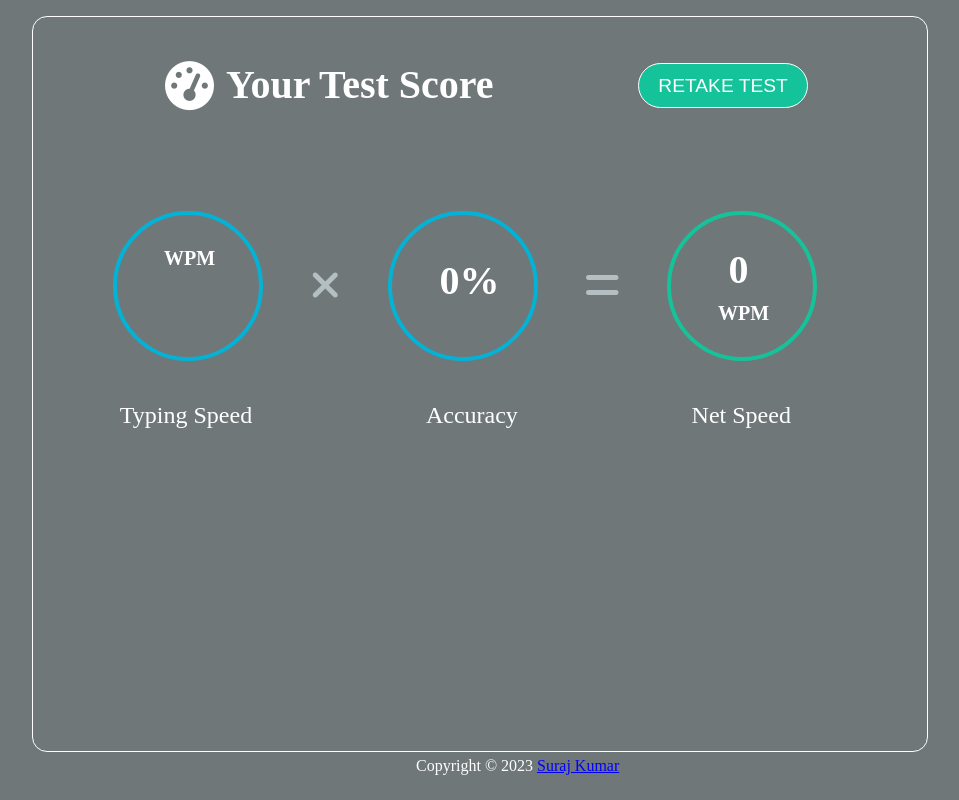
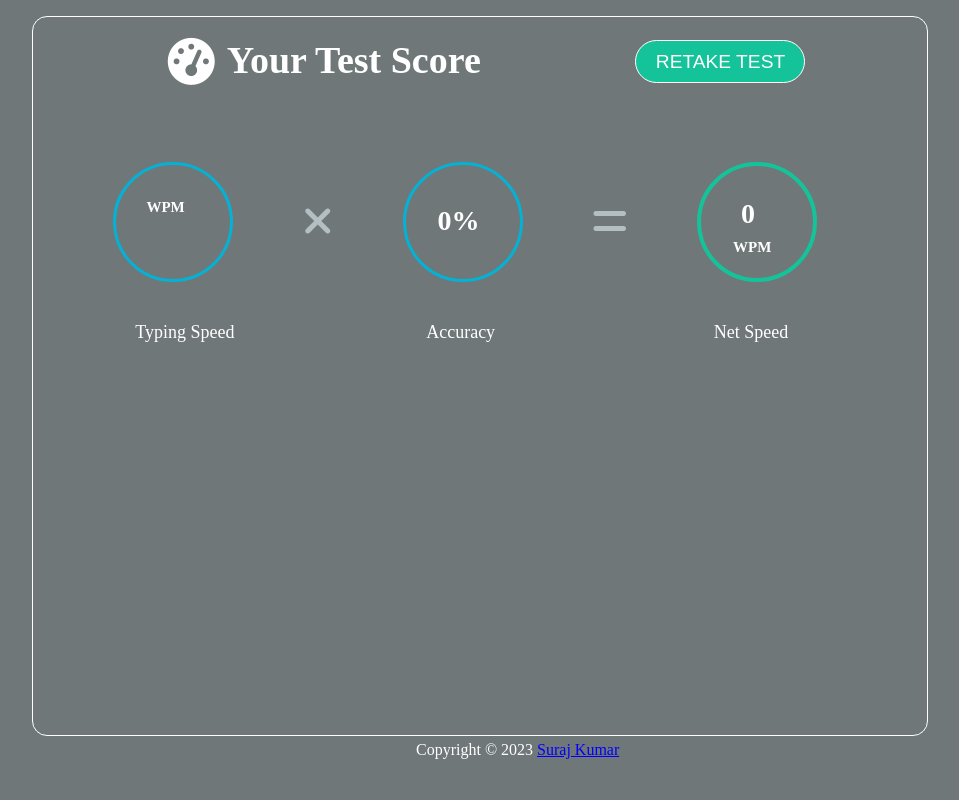
Before and after one commit to surajkumar10n/TypingTest, a plain HTML site: page ResultPage.html in a window 1280 px wide. Shown: the whole page, without its empty margins (128-1087 px from the left). Drawn offline with nearby package versions, Linux system fonts and the light colour scheme.

Commit message:
some modification

```diff
--- a/ResultPage.html
+++ b/ResultPage.html
@@ -7,6 +7,8 @@
       rel="stylesheet"
       href="https://cdnjs.cloudflare.com/ajax/libs/font-awesome/6.4.2/css/all.min.css"
     />
+    <script src="https://cdnjs.cloudflare.com/ajax/libs/Chart.js/3.7.0/chart.min.js"></script>
+
     <title>Result</title>
     <style>
       @import url("https://fonts.googleapis.com/css2?family=Fira+Sans&family=Poppins:ital,wght@0,200;0,300;0,400;1,200;1,300&display=swap");
@@ -21,7 +23,7 @@
         background-color: #707779;
       }
       .main-box {
-        height: 92vh;
+        height: 90vh;
         width: 70%;
         background-color: #707779;
         margin-top: 1rem;
@@ -30,7 +32,7 @@
         border-radius: 15px;
       }
       .upper-part {
-        height: 10%;
+        height: 8%;
         width: 80%;
         display: flex;
         justify-content: space-around;
@@ -38,21 +40,21 @@
         background-color: #707779;
         /* border: 1px solid white; */
         margin-left: 6rem;
-        margin-top: 2rem;
+        margin-top: 1rem;
       }
       .icon {
         display: flex;
       }
       .icon i {
-        font-size: 49px;
+        font-size: 47px;
         color: white;
       }
       .icon h3 {
-        font-size: 40px;
+        font-size: 38px;
         color: white;
       }
       .button button {
-        height: 45px;
+        height: 43px;
         width: 170px;
         font-size: larger;
         background-color: #15c39a;
@@ -64,7 +66,7 @@
       .circles {
         height: 25vh;
         width: 55vw;
-        margin-top: 4rem;
+        margin-top: 2rem;
         margin-left: 5rem;
         /* background-color: yellow; */
         display: flex;
@@ -74,45 +76,45 @@
       .first,
       .second,
       .third {
-        height: 150px;
-        width: 150px;
+        height: 120px;
+        width: 120px;
         border-radius: 50%;
         color: blue;
-        border: 4px solid #04b2d5;
+        border: 3px solid #04b2d5;
       }
       .third {
         border: 4px solid #15c39a;
       }
       .first p {
-        font-size: 40px;
-        font-weight: 700;
+        font-size: 28px;
+        font-weight: 600;
         color: white;
-        margin-left: 3.5rem;
+        margin-left: 2.6rem;
+        margin-top: 2.1rem;
+      }
+      .first p:nth-child(2) {
+        font-size: 15px;
+        margin-top: 9px;
+        margin-left: 1.9rem;
+      }
+      .second p {
+        font-size: 28px;
+        font-weight: 600;
+        color: white;
+        margin-left: 2rem;
+        margin-top: 2.5rem;
+      }
+      .third p {
+        font-size: 28px;
+        font-weight: 600;
+        color: white;
+        margin-left: 2.5rem;
         margin-top: 2rem;
       }
-      .first p:nth-child(2) {
-        font-size: 20px;
+      .third p:nth-child(2) {
+        font-size: 15px;
         margin-top: 9px;
-        margin-left: 47px;
-      }
-      .second p {
-        font-size: 40px;
-        font-weight: 700;
-        color: white;
-        margin-left: 3rem;
-        margin-top: 2.6rem;
-      }
-      .third p {
-        font-size: 40px;
-        font-weight: 700;
-        color: white;
-        margin-left: 3.6rem;
-        margin-top: 1.9rem;
-      }
-      .third p:nth-child(2) {
-        font-size: 20px;
-        margin-top: 9px;
-        margin-left: 47px;
+        margin-left: 2rem;
       }
       .multiply {
         font-size: 40px;
@@ -124,21 +126,40 @@
       }
       .heading {
         width: 66vw;
-        height: 10vh;
+        height: 8vh;
         display: flex;
         justify-content: space-around;
-        font-size: x-large;
+        font-size: large;
         /* color:#04B2D5; */
-        margin-top: 1rem;
+        margin-left: 0.4rem;
         color: white;
+        /* background-color: yellow; */
+      }
+      .heading p:nth-child(2) {
+        /* margin-left: 11vw; */
+      }
+      .chart {
+        border: 1px solid white;
+        height: 223px;
+        width: 500px;
+        margin-left: 10vw;
+        /* background-color: yellow; */
+        border-top-left-radius: 10px;
+        border-top-right-radius: 10px;
+        padding: 10px;
+      }
+      #mychart {
+        height: 250px;
+        width: 300px;
+        /* background-color: blue; */
       }
       .copyright {
         color: white;
         margin-top: 5px;
         margin-left: 34rem;
       }
-      .copyright span{
-        color: blue ;
+      .copyright span {
+        color: blue;
       }
     </style>
   </head>
@@ -152,9 +173,7 @@
         </div>
         <div class="text"></div>
         <div class="button">
-          <a href="Index.html"
-            ><button>RETAKE TEST</button></a
-          >
+          <a href="Index.html"><button>RETAKE TEST</button></a>
           <!-- <button>RETAKE TEST</button> -->
         </div>
       </div>
@@ -180,17 +199,28 @@
       <div class="heading">
         <p>Typing Speed</p>
         <p>Accuracy</p>
-        <p>Net Speed</p>
+        <p>&nbsp; &nbsp; &nbsp;&nbsp;Net Speed</p>
       </div>
+      <!-- <div class="chart">
+        <canvas id="mychart"> </canvas>
+      </div> -->
     </div>
     <div class="copyright">
-      <p>Copyright &copy; 2023 <a href="https://www.linkedin.com/in/suraj-kumar-8b8237183/"><span>Suraj Kumar</span></a></p>
+      <p>
+        Copyright &copy; 2023
+        <a href="https://www.linkedin.com/in/suraj-kumar-8b8237183/"
+          ><span>Suraj Kumar</span></a
+        >
+      </p>
     </div>
   </body>
   <script>
+
+
     var firstCircle = document.querySelector(".first");
     var firstP = firstCircle.querySelector("p");
     firstP.innerHTML = localStorage.getItem("wpm");
+    let wpm=localStorage.getItem("wpm")
 
     var secondCircle = document.querySelector(".second");
     var secondP = secondCircle.querySelector("p");
@@ -199,6 +229,47 @@
     var thirdCircle = document.querySelector(".third");
     var thirdP = thirdCircle.querySelector("p");
     thirdP.innerHTML = Math.round(localStorage.getItem("NetSpeed"));
+
+    let mychart = document.getElementById("mychart").getContext("2d");
+
+    let speedchart = new Chart(mychart, {
+      type: "bar", //bar, horizontalbAr,pie,line,goughnut,radar
+      data: {
+        labels: ["gaya","patna"],
+        datasets: [
+          {
+            label: "",
+            data: [wpm,30],
+            backgroundColor: "aqua",
+            borderWidth: 2,
+            borderColor: "grey",
+            hoverBorderWidth: 2,
+            hoverBorderColor: "black",
+          },
+        ],
+      },
+      options: {
+        title: {
+          display: true,
+          text: "",
+        },
+        legend: {
+          display: false,
+          position: "hidden",
+        },
+        layout: {
+          padding: {
+            left: 50,
+            right: 0,
+            bottom: 0,
+            top: 0,
+          },
+        },
+        tooltips: {
+          enabled: true,
+        },
+      },
+    });
   </script>
 
   <!-- <script src="javascript.js"></script> -->
--- a/Typingtest.css
+++ b/Typingtest.css
@@ -11,7 +11,6 @@ body {
   display: flex;
   justify-content: center;
   overflow: hidden;
-  /* align-items: center; */
 }
 /* Style the dropdown container */
 .option {
@@ -24,7 +23,7 @@ body {
   content: '\25BC'; /* Unicode character for a downward-pointing triangle/arrow */
   font-size: 16px; /* Adjust the size of the arrow */
   position: absolute;
-  top: 32%;
+  top: 56%;
   right: 18px;
   transform: translateY(-50%);
   pointer-events: none; /* Make sure the arrow doesn't interfere with dropdown interaction */
@@ -51,8 +50,9 @@ select:focus {
 
 /* ========================================== */
 .mainbox {
-  height: 85vh;
+  height: 90vh;
   width: 70vw;
+  max-width: 100%;
   background-color: linear-gradient(180deg, #ffffff1f 0%, #ffffff59 100%) 0 0%
     padding-box;
   border: 1px solid white;
@@ -60,13 +60,23 @@ select:focus {
   border-top: none;
   border-end-start-radius: 10px;
   border-end-end-radius: 10px;
-  /* border: 2px solid yellow; */
+  box-sizing: border-box;
 }
+.ad{
+  height: 15vh;
+  width: 95%;
+  margin: 1rem;
+}
+.ad img{
+  max-width: 100%;
+  height: auto;
+  display: block;
+  margin: 0 auto;
 
+}
 .heading {
   height: 20vh;
   width: 70vw;
-  margin-top: 6rem;
   align-items: center;
   /* border: 2px solid yellow; */
   text-align: center;
@@ -75,7 +85,7 @@ select:focus {
 }
 
 .heading h1 {
-  font-size: 40px;
+  font-size: 2rem;
   font-family: Flexo-BoldIt, Arial, Tahoma, sans-serif;
   /* margin: 0px 0 10px 0; */
 }
@@ -85,10 +95,11 @@ select:focus {
 }
 
 .threeBox {
-  width: 80vw;
-  height: 70vh;
+  width: 70vw;
+  height: 50vh;
   display: flex;
   justify-content: center;
+  /* border: 2px solid yellow; */
 }
 
 .girlpic {
@@ -105,10 +116,12 @@ select:focus {
 }
 
 .boypic {
-  width: 20vw;
-  height: 50vh;
-  margin-top: 3rem;
-  /* border: 2px solid green; */
+  text-align: center;
+  margin-top: 20px;
+}
+
+.boypic img {
+  max-width: 100%;
 }
 
 .Options .para {
@@ -118,40 +131,86 @@ select:focus {
 
 .icon-option {
   display: flex;
-  justify-content: center;
   align-items: center;
+  margin-bottom: 15px;
+}
+.icon {
+  flex: 0 0 16%;
 }
 
 .icon-option .icon i {
-  margin-top: -21px;
-  font-size: 45px;
+  /* margin-top: -21px; */
+  font-size: 2rem;
 }
-
+.option {
+  flex: 0 0 80%;
+}
 .option select {
-  margin-left: 10px;
-  margin-bottom: 2rem;
-  width: 23rem;
-  height: 50px;
+  width: 100%;
   padding: 10px;
-  border-radius: 30px;
-  font-size: 20px;
-  border: none;
-  outline: none;
+  border: 1px solid #ccc;
+  border-radius: 5px;
+  background-color: #f5f7f9;
+  font-size: 16px;
+  appearance: none;
 }
 
 .button button {
-  width: 8rem;
-  height: 3rem;
-  align-items: center;
-  text-align: center;
-  margin-left: 3.5rem;
-  border-radius: 30px;
-  color: white;
+  padding: 10px 20px;
+  border: none;
+  border-radius: 5px;
   background-color: rgb(21, 195, 154);
-  /* border: none; */
-  border: 1px solid white;
+  color: #ffffff;
+  font-size: 16px;
+  cursor: pointer;
 }
 
 .button button:hover {
   transform: scale(1.2);
 }
+
+
+
+@media (max-width: 777px) {
+  .mainbox {
+    padding: 10px;
+  }
+
+  .heading h1 {
+    font-size: 20px;
+  }
+
+  .heading p {
+    font-size: 15px;
+  }
+  .Options .para {
+    color: white;
+    margin-bottom: 0.6rem;
+  }
+  .girlpic {
+    width: 15vw;
+    height: 40vh;
+  }
+  .girlpic img{
+    max-width: 98%;
+  }
+  .boypic {
+    /* width: 15vw;
+    height: 40vh; */
+    text-align: center;
+    margin-top: 20px;
+  }
+  .boypic img {
+    max-width: 98%;
+  }
+
+  .option select {
+    width: 100%;
+    margin-top: 2px;
+  }
+
+  .button {
+    text-align: center;
+    margin-top: 12px;
+  }
+}
```
Also changed, not shown: Index.html (+3 -0 lines), TypingTestProject2.html (+1 -1 lines), javascript.js (+14 -0 lines), pic/ad.png (added).
